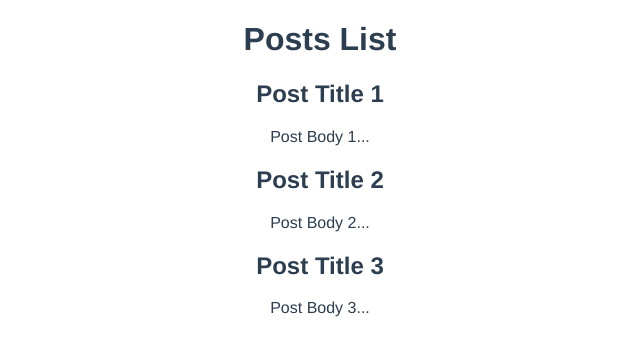
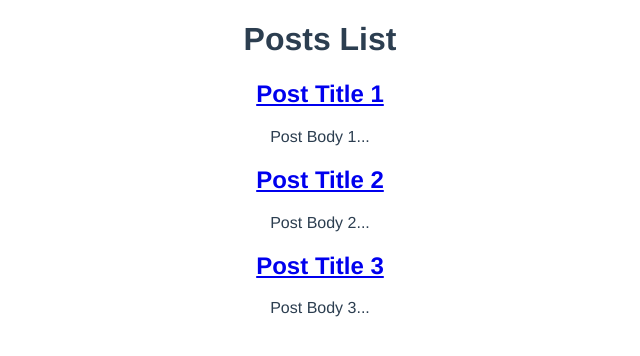
Before and after one commit to r1d3rzz/composition-api, a Vue app: page / in a window 1280 px wide. Shown: the top 356 px of the page, without its empty margins (320-960 px from the left). Built offline with nearby package versions, Linux system fonts and the light colour scheme; data requests are answered from the project's data file.

Commit message:
create post detail with getPost.js

```diff
--- a/src/components/SinglePost.vue
+++ b/src/components/SinglePost.vue
@@ -1,5 +1,7 @@
 <template>
-  <h2>{{ post.title }}</h2>
+  <router-link :to="{ name: 'postDetail', params: { id: post.id } }">
+    <h2>{{ post.title }}</h2>
+  </router-link>
   <p>{{ cutPostBody }}</p>
 </template>
 
--- /dev/null
+++ b/src/composable/getPost.js
@@ -0,0 +1,22 @@
+import { ref } from "vue";
+
+let getPost = (id) => {
+  let post = ref(null);
+  let error = ref("");
+  let load = async () => {
+    try {
+      let response = await fetch("http://localhost:3000/posts/" + id);
+      if (response === 404) {
+        throw new Error("URL IS WRONG");
+      }
+      let data = await response.json();
+      post.value = data;
+    } catch (err) {
+      error.value = err.message;
+    }
+  };
+
+  return { post, error, load };
+};
+
+export default getPost;
--- a/src/router/index.js
+++ b/src/router/index.js
@@ -1,11 +1,18 @@
 import { createRouter, createWebHistory } from "vue-router";
 import HomeView from "../views/HomeView.vue";
+import PostDetail from "../views/PostDetail.vue";
 
 const routes = [
   {
     path: "/",
     name: "home",
     component: HomeView,
+  },
+  {
+    path: "/post/detail/:id",
+    name: "postDetail",
+    component: PostDetail,
+    props: true,
   },
 ];
 
--- /dev/null
+++ b/src/views/PostDetail.vue
@@ -0,0 +1,25 @@
+<template>
+  <div v-if="post">
+    <h2>{{ post.title }}</h2>
+    <p>{{ post.body }}</p>
+  </div>
+  <div v-else>{{ error }}</div>
+</template>
+
+<script>
+import getPost from "../composable/getPost";
+
+export default {
+  props: ["id"],
+  setup(prop) {
+    let { post, error, load } = getPost(prop.id);
+
+    load();
+
+    return { post, error };
+  },
+};
+</script>
+
+<style>
+</style>
```
